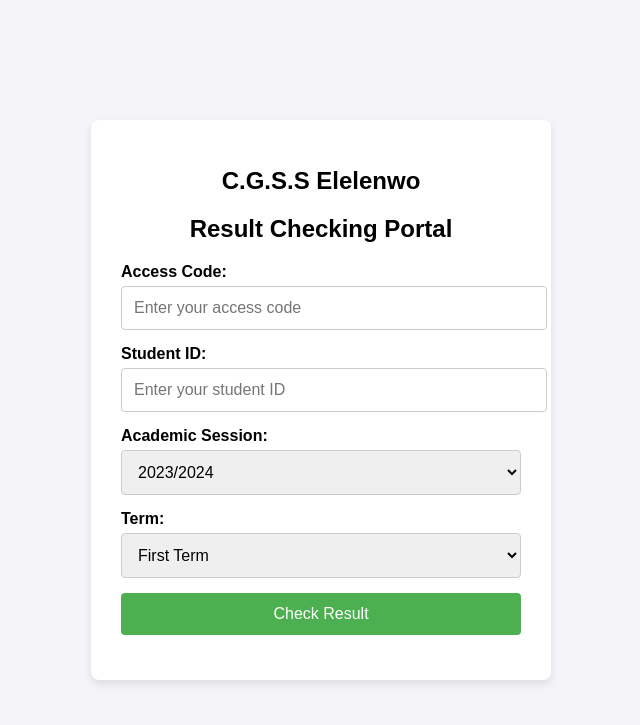
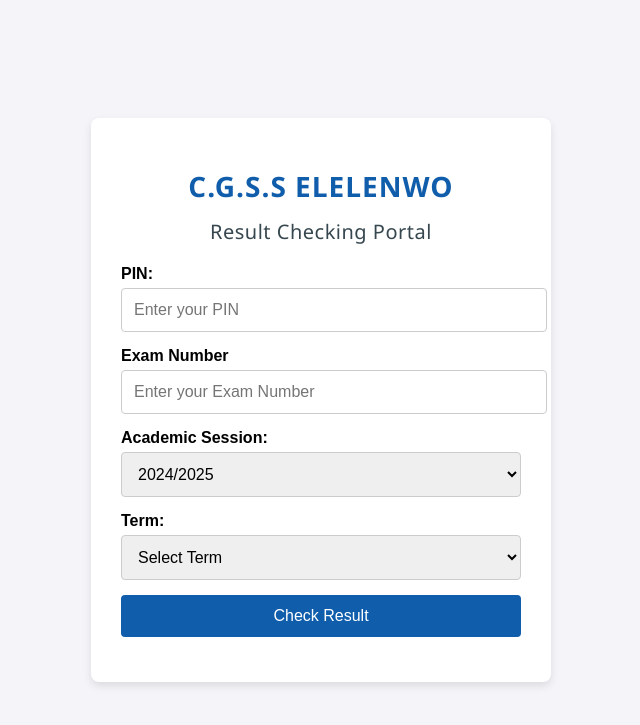
Before and after one commit to Adooz/result_portal, a Flask app: page / in a window 1280 px wide. Shown: the top 725 px of the page, without its empty margins (319-959 px from the left). Run offline with Flask 3, Linux system fonts and the light colour scheme.

Commit message:
edited index.html page

```diff
--- a/reset_students.py
+++ b/reset_students.py
@@ -53,7 +53,7 @@ def populate_students(df):
 if __name__ == '__main__':
     import sys
     if len(sys.argv) != 2:
-        print("Usage: python scripts/reset_students.py <path_to_file.csv/xlsx>")
+        print("Usage: python reset_students.py <path_to_file.csv/xlsx>")
         exit(1)
 
     file_path = sys.argv[1]
--- a/static/style.css
+++ b/static/style.css
@@ -46,7 +46,7 @@ select {
 }
 
 button {
-    background-color: #4CAF50;
+    background-color: #0f5dab;
     color: white;
     padding: 12px;
     border: none;
@@ -57,7 +57,7 @@ button {
 }
 
 button:hover {
-    background-color: #45a049;
+    background-color: #3490eb;
 }
 
 .flash-messages {
@@ -114,3 +114,44 @@ button:hover {
         padding: 8px;
     }
 }
+@keyframes fadeSlideUp {
+    0% {
+        opacity: 0;
+        transform: translateY(20px);
+    }
+    100% {
+        opacity: 1;
+        transform: translateY(0);
+    }
+}
+
+.school-name,
+.portal-title {
+    opacity: 0; /* initial state for animation */
+    animation: fadeSlideUp 1s ease-out forwards;
+}
+
+/* Stagger the animation slightly */
+.portal-title {
+    animation-delay: 0.3s;
+}
+.school-name {
+    font-family: 'Poppins', 'Segoe UI', sans-serif;
+    font-size: 28px;
+    font-weight: 700;
+    color: #0f5dab;
+    text-align: center;
+    margin-bottom: 5px;
+    text-transform: uppercase;
+    letter-spacing: 1px;
+}
+
+.portal-title {
+    font-family: 'Poppins', 'Segoe UI', sans-serif;
+    font-size: 20px;
+    font-weight: 500;
+    color: #37474f;
+    text-align: center;
+    margin-bottom: 20px;
+    letter-spacing: 0.5px;
+}
--- a/templates/index.html
+++ b/templates/index.html
@@ -8,8 +8,8 @@
 </head>
 <body>
     <div class="container">
-        <h1>C.G.S.S Elelenwo</h1>
-        <h1>Result Checking Portal</h1>
+        <h1 class="school-name">C.G.S.S Elelenwo</h1>
+        <h1 class="portal-title">Result Checking Portal</h1>
 
         <!-- Display flash messages -->
         {% with messages = get_flashed_messages() %}
@@ -24,19 +24,19 @@
 
         <form method="POST" action="/">
             <div class="form-group">
-                <label for="access_code">Access Code:</label>
-                <input type="text" id="access_code" name="access_code" required placeholder="Enter your access code">
+                <label for="access_code">PIN:</label>
+                <input type="text" id="access_code" name="access_code" required placeholder="Enter your PIN">
             </div>
 
             <div class="form-group">
-                <label for="student_id">Student ID:</label>
-                <input type="text" id="student_id" name="student_id" required placeholder="Enter your student ID">
+                <label for="student_id">Exam Number</label>
+                <input type="text" id="student_id" name="student_id" required placeholder="Enter your Exam Number"/>
             </div>
 
             <div class="form-group">
                 <label for="session">Academic Session:</label>
                 <select id="session" name="session" required>
-                    <option value="2023_2024">2023/2024</option>
+                    <!--option value="2023_2024">2023/2024</option-->
                     <option value="2024_2025">2024/2025</option>
                 </select>
             </div>
@@ -44,6 +44,7 @@
             <div class="form-group">
                 <label for="term">Term:</label>
                 <select id="term" name="term" required>
+                    <option value="#">Select Term</option>
                     <option value="First_Term">First Term</option>
                     <option value="Second_Term">Second Term</option>
                     <option value="Third_Term">Third Term</option>
```
Also changed, not shown: result_portal.db.
